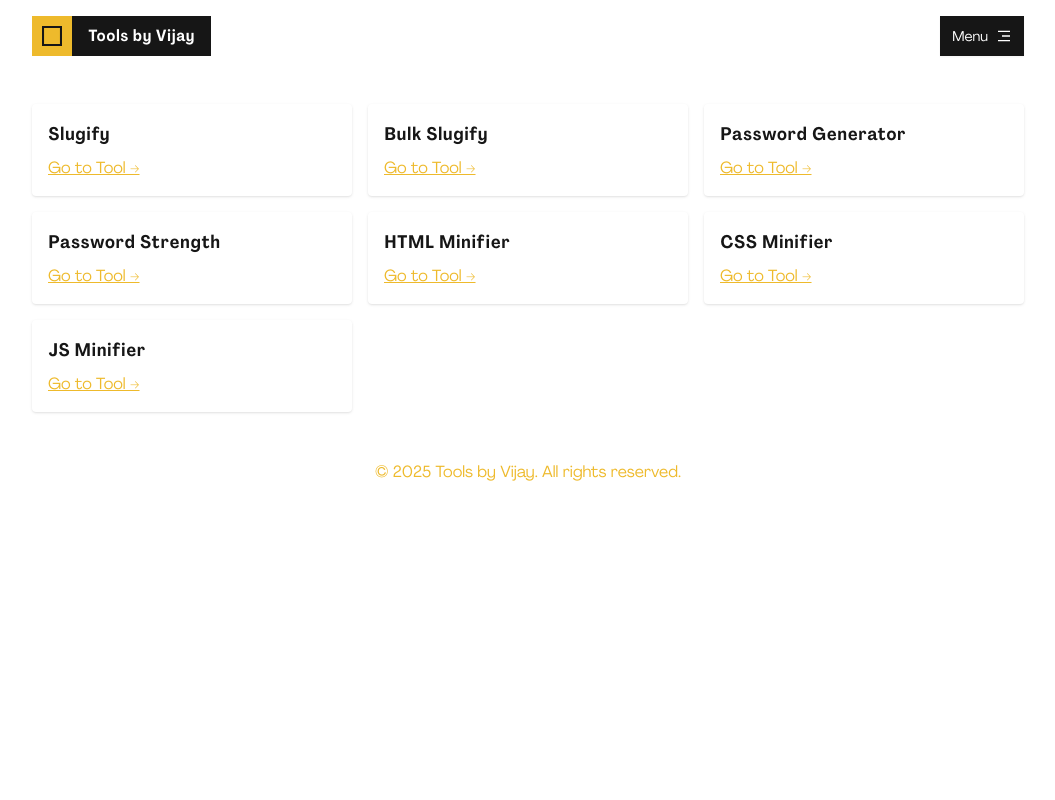
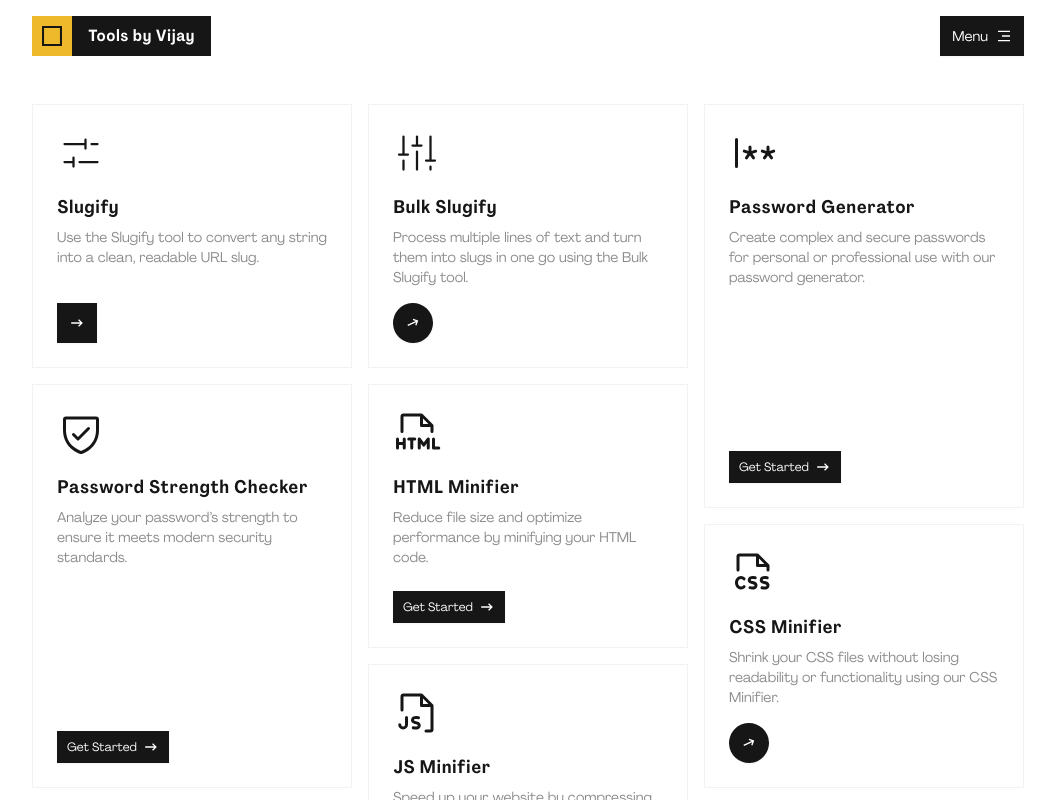
Before and after one commit to vijayhardaha/tools-by-vijay, a Next.js app: page / in a window 1280 px wide. Shown: the top 800 px of the page, without its empty margins (112-1167 px from the left). Built offline with nearby package versions, Linux system fonts and the light colour scheme.

Commit message:
feat: Implement ToolCard component and enhance layout with tool icons and descriptions

```diff
--- a/src/app/page.jsx
+++ b/src/app/page.jsx
@@ -1,18 +1,100 @@
+import clsx from "clsx";
+import PropTypes from "prop-types";
+import { CgArrowRight } from "react-icons/cg";
+
 import PageLayout from "@/components/layout/Layout";
+import { Button } from "@/components/ui/button";
+import {
+  Card,
+  CardHeader,
+  CardContent,
+  CardFooter,
+  CardTitle,
+  CardDescription,
+} from "@/components/ui/card";
+import {
+  Tooltip,
+  TooltipContent,
+  TooltipProvider,
+  TooltipTrigger,
+} from "@/components/ui/tooltip";
+import { cn } from "@/lib/utils";
+import { getToolBySlug } from "@/lib/utils/getToolBySlug";
+import { getToolIcon } from "@/lib/utils/getToolIcon";
 
 /**
- * Array of tool objects, each containing a name and a link.
- * @type {{ name: string, link: string }[]}
+ * ToolCard component that renders a card for a specific tool.
+ * @param {Object} props - The component props.
+ * @param {string} props.slug - The slug of the tool to display.
+ * @returns {JSX.Element} The rendered ToolCard component.
  */
-const tools = [
-  { name: "Slugify", link: "/tools/slugify" },
-  { name: "Bulk Slugify", link: "/tools/bulk-slugify" },
-  { name: "Password Generator", link: "/tools/password-generator" },
-  { name: "Password Strength", link: "/tools/password-strength" },
-  { name: "HTML Minifier", link: "/tools/html-minifier" },
-  { name: "CSS Minifier", link: "/tools/css-minifier" },
-  { name: "JS Minifier", link: "/tools/js-minifier" },
-];
+const ToolCard = ({
+  slug,
+  iconButton = false,
+  size = "sm",
+  className = "",
+  btnClassName = "",
+  btnRounded = false,
+}) => {
+  const tool = getToolBySlug(slug);
+
+  if (!tool) return null;
+
+  const btnClasses = clsx(btnClassName, {
+    [`rounded-full transform -rotate-25`]: btnRounded,
+  });
+
+  const button = (
+    <Button
+      variant="default"
+      size={size}
+      href={`/tools/${tool.slug}`}
+      className={btnClasses}
+    >
+      <span className={`text-xs font-medium ${iconButton ? "sr-only" : ""}`}>
+        Get Started
+      </span>
+      <CgArrowRight />
+    </Button>
+  );
+
+  return (
+    <Card className={cn("flex h-full flex-col gap-4 shadow-none", className)}>
+      <CardContent>
+        <div className="h10 w-10 text-5xl">{getToolIcon(tool.slug)}</div>
+      </CardContent>
+
+      <CardHeader>
+        <CardTitle className="text-primary text-lg">{tool.name}</CardTitle>
+        <CardDescription>{tool.pageDescription}</CardDescription>
+      </CardHeader>
+
+      <CardFooter className="mt-auto">
+        {iconButton ? (
+          <TooltipProvider>
+            <Tooltip>
+              <TooltipTrigger asChild>{button}</TooltipTrigger>
+              <TooltipContent>
+                <p>Get Started</p>
+              </TooltipContent>
+            </Tooltip>
+          </TooltipProvider>
+        ) : (
+          button
+        )}
+      </CardFooter>
+    </Card>
+  );
+};
+
+ToolCard.propTypes = {
+  slug: PropTypes.string.isRequired,
+  iconButton: PropTypes.bool,
+  size: PropTypes.string,
+  className: PropTypes.string,
+  btnClassName: PropTypes.string,
+  btnRounded: PropTypes.bool,
+};
 
 /**
  * Home component that renders a grid of tools.
@@ -21,21 +103,70 @@ const tools = [
 const Home = () => {
   return (
     <PageLayout>
-      <div className="grid grid-cols-1 gap-4 sm:grid-cols-2 lg:grid-cols-3">
-        {tools.map((tool) => (
-          <div
-            key={tool.name}
-            className="bg-dark3 hover:bg-dark2 rounded p-4 shadow"
-          >
-            <h2 className="text-lg font-bold">{tool.name}</h2>
-            <a
-              href={tool.link}
-              className="text-primary mt-2 inline-block underline"
-            >
-              Go to Tool →
-            </a>
-          </div>
-        ))}
+      <div className="grid grid-cols-6 grid-rows-7 gap-4">
+        {/* Position 1 */}
+        <ToolCard
+          slug="slugify"
+          className="col-span-2 row-span-2"
+          iconButton={true}
+          size="default"
+        />
+
+        {/* Position 2 */}
+        <ToolCard
+          slug="bulk-slugify"
+          className="col-span-2 col-start-3 row-span-2"
+          iconButton={true}
+          size="default"
+          btnRounded={true}
+        />
+
+        {/* Position 3 */}
+        <ToolCard
+          slug="password-generator"
+          className="col-span-2 col-start-5 row-span-3"
+        />
+
+        {/* Position 6 */}
+        <ToolCard
+          slug="password-strength-checker"
+          className="col-span-2 row-span-3 row-start-3"
+        />
+
+        {/* Position 7 */}
+        <ToolCard
+          slug="html-minifier"
+          className="col-span-2 col-start-3 row-span-2 row-start-3"
+        />
+
+        {/* Position 8 */}
+        <ToolCard
+          slug="css-minifier"
+          className="col-span-2 col-start-5 row-span-2 row-start-4"
+          iconButton={true}
+          size="default"
+          btnRounded={true}
+        />
+
+        {/* Position 9 */}
+        <ToolCard
+          slug="js-minifier"
+          className="col-span-2 col-start-3 row-span-3 row-start-5"
+        />
+
+        {/* Position 10 */}
+        <ToolCard
+          slug="url-shortener"
+          className="col-span-2 row-span-2 row-start-6"
+          iconButton={true}
+          size="default"
+        />
+
+        {/* Position 11 */}
+        <ToolCard
+          slug="dropdown-to-array"
+          className="col-span-2 col-start-5 row-span-2 row-start-6"
+        />
       </div>
     </PageLayout>
   );
--- a/src/components/header/parts/Logo.jsx
+++ b/src/components/header/parts/Logo.jsx
@@ -16,7 +16,7 @@ const Logo = () => (
       align="center"
       justify="center"
       p={2}
-      className="bg-primary text-foreground h-10 w-10"
+      className="bg-primary-500 text-foreground h-10 w-10"
     >
       <SiCodesandbox className="text-xl" />
     </Box>
--- a/src/components/layout/Layout.jsx
+++ b/src/components/layout/Layout.jsx
@@ -1,3 +1,5 @@
+import PropTypes from "prop-types";
+
 import Footer from "@/components/Footer";
 import Header from "@/components/header/Header";
 
@@ -21,4 +23,8 @@ const PageLayout = ({ children }) => {
   );
 };
 
+PageLayout.propTypes = {
+  children: PropTypes.node.isRequired,
+};
+
 export default PageLayout;
--- a/src/components/ui/box.jsx
+++ b/src/components/ui/box.jsx
@@ -1,6 +1,7 @@
 import React from "react";
+
+import clsx from "clsx";
 import PropTypes from "prop-types";
-import clsx from "clsx";
 
 /**
  * A flexible and customizable Box component based on Tailwind CSS.
--- /dev/null
+++ b/src/constants/toolIcons.js
@@ -0,0 +1,26 @@
+// utils/toolIcons.js
+import {
+  PiFadersHorizontalLight,
+  PiFadersLight,
+  PiPassword,
+  PiShieldCheck,
+  PiFileHtml,
+  PiFileCss,
+  PiFileJs,
+  PiLink,
+  PiBracketsCurly,
+  PiTextAa,
+} from "react-icons/pi";
+
+export const toolIcons = {
+  slugify: <PiFadersHorizontalLight />,
+  "bulk-slugify": <PiFadersLight />,
+  "password-generator": <PiPassword />,
+  "password-strength-checker": <PiShieldCheck />,
+  "html-minifier": <PiFileHtml />,
+  "css-minifier": <PiFileCss />,
+  "js-minifier": <PiFileJs />,
+  "url-shortener": <PiLink />,
+  "dropdown-to-array": <PiBracketsCurly />,
+  "text-to-array": <PiTextAa />,
+};
--- /dev/null
+++ b/src/constants/tools.js
@@ -0,0 +1,107 @@
+/**
+ * Array of tool objects, each containing a name and a link.
+ */
+const tools = [
+  {
+    name: "Slugify",
+    slug: "slugify",
+    shortDescription: "Convert text into URL-friendly slugs.",
+    pageDescription:
+      "Use the Slugify tool to convert any string into a clean, readable URL slug.",
+    seoDescription:
+      "Convert text into SEO-friendly URL slugs instantly. Simple and effective slug generator.",
+    seoTitle: "Slugify Tool – Generate SEO-Friendly Slugs Online",
+  },
+  {
+    name: "Bulk Slugify",
+    slug: "bulk-slugify",
+    shortDescription: "Slugify multiple strings at once.",
+    pageDescription:
+      "Process multiple lines of text and turn them into slugs in one go using the Bulk Slugify tool.",
+    seoDescription:
+      "Quickly generate slugs from multiple strings. Ideal for bulk content operations.",
+    seoTitle: "Bulk Slugify Tool – Convert Multiple Strings into Slugs",
+  },
+  {
+    name: "Password Generator",
+    slug: "password-generator",
+    shortDescription: "Generate strong and secure passwords.",
+    pageDescription:
+      "Create complex and secure passwords for personal or professional use with our password generator.",
+    seoDescription:
+      "Generate secure, random passwords to protect your accounts. Free and customizable.",
+    seoTitle: "Password Generator – Create Strong Passwords Online",
+  },
+  {
+    name: "Password Strength Checker",
+    slug: "password-strength-checker",
+    shortDescription: "Check how strong your password is.",
+    pageDescription:
+      "Analyze your password’s strength to ensure it meets modern security standards.",
+    seoDescription:
+      "Test your password strength with real-time feedback. Improve your security today.",
+    seoTitle: "Password Strength Checker – Test Your Password Security",
+  },
+  {
+    name: "HTML Minifier",
+    slug: "html-minifier",
+    shortDescription: "Minify your HTML code easily.",
+    pageDescription:
+      "Reduce file size and optimize performance by minifying your HTML code.",
+    seoDescription:
+      "Minify and compress HTML code for better website speed and SEO.",
+    seoTitle: "HTML Minifier – Optimize Your HTML Code",
+  },
+  {
+    name: "CSS Minifier",
+    slug: "css-minifier",
+    shortDescription: "Compress your CSS code.",
+    pageDescription:
+      "Shrink your CSS files without losing readability or functionality using our CSS Minifier.",
+    seoDescription:
+      "Minify your CSS files to enhance website loading speed. Fast and efficient tool.",
+    seoTitle: "CSS Minifier – Reduce CSS File Size Online",
+  },
+  {
+    name: "JS Minifier",
+    slug: "js-minifier",
+    shortDescription: "Minify JavaScript code.",
+    pageDescription:
+      "Speed up your website by compressing and optimizing JavaScript files.",
+    seoDescription:
+      "Minify JavaScript files for better performance and faster load times.",
+    seoTitle: "JavaScript Minifier – Compress JS Code Easily",
+  },
+  {
+    name: "URL Shortener",
+    slug: "url-shortener",
+    shortDescription: "Generate short URLs in bulk using TinyURL.",
+    pageDescription:
+      "Easily shorten multiple URLs at once using TinyURL with this bulk URL shortener tool.",
+    seoDescription:
+      "Bulk URL Shortener powered by TinyURL. Quickly generate short links for multiple URLs.",
+    seoTitle: "URL Shortener – Bulk Short Link Generator with TinyURL",
+  },
+  {
+    name: "Dropdown to Array",
+    slug: "dropdown-to-array",
+    shortDescription: "Convert select options to PHP/JS array.",
+    pageDescription:
+      "This simple tool helps you convert HTML dropdown (select tag) options into PHP or JavaScript arrays easily.",
+    seoDescription:
+      "Convert dropdown options into arrays for PHP or JavaScript. Fast and easy utility for developers.",
+    seoTitle: "Dropdown to Array – Convert Select Options to PHP/JS Array",
+  },
+  {
+    name: "Text to Array",
+    slug: "text-to-array",
+    shortDescription: "Generate PHP/JS array from plain text.",
+    pageDescription:
+      "Turn a list of plain texts into an array format. This tool auto-generates array keys for PHP or JavaScript.",
+    seoDescription:
+      "Convert plain text into key-value arrays for PHP or JavaScript. Ideal for quick data formatting.",
+    seoTitle: "Text to Array – Convert Text into PHP/JS Arrays Instantly",
+  },
+];
+
+export default tools;
--- a/src/lib/utils.js
+++ b/src/lib/utils.js
@@ -1,5 +1,5 @@
 import { clsx } from "clsx";
-import { twMerge } from "tailwind-merge"
+import { twMerge } from "tailwind-merge";
 
 export function cn(...inputs) {
   return twMerge(clsx(inputs));
--- /dev/null
+++ b/src/lib/utils/getToolBySlug.js
@@ -0,0 +1,6 @@
+// utils/getToolBySlug.js
+import tools from "@/constants/tools";
+
+export const getToolBySlug = (slug) => {
+  return tools.find((tool) => tool.slug === slug) || null; // Returns null if the slug doesn't match any tool
+};
--- /dev/null
+++ b/src/lib/utils/getToolIcon.js
@@ -0,0 +1,7 @@
+// utils/getToolIcon.js
+
+import { toolIcons } from "@/constants/toolIcons";
+
+export const getToolIcon = (slug) => {
+  return toolIcons[slug] || null; // Returns null if the slug doesn't exist in the icon map
+};
--- a/src/styles/globals.css
+++ b/src/styles/globals.css
@@ -6,11 +6,11 @@
 
   --base-color-white: #ffffff;
   --base-color-black: var(--color-alt-500);
-  --base-color-primary: var(--color-primary-500);
-  --base-color-gray-light: #f5f5f5;
-  --base-color-gray-dark: #8a8a8a;
+  --base-color-primary: var(--color-alt-500);
+  --base-color-gray-light: var(--color-alt-50);
+  --base-color-gray-dark: var(--color-alt-400);
   --base-color-red: #d9534f;
-  --base-color-border-gray: #e5e5e5;
+  --base-color-border-gray: var(--color-alt-50);
   --base-color-ring-gray: #b3b3b3;
   --base-color-gold: #d4a017;
   --base-color-teal: #4d8f8f;
@@ -52,7 +52,6 @@
 }
 
 @theme {
-  --color-primary: #eeba2c;
   --color-primary-50: #fff4db;
   --color-primary-100: #ffe8b8;
   --color-primary-200: #ffdb94;
@@ -64,7 +63,6 @@
   --color-primary-800: #815d15;
   --color-primary-900: #5d3e0e;
 
-  --color-alt: #161616;
   --color-alt-50: #f2f2f2;
   --color-alt-100: #d9d9d9;
   --color-alt-200: #bfbfbf;
```
